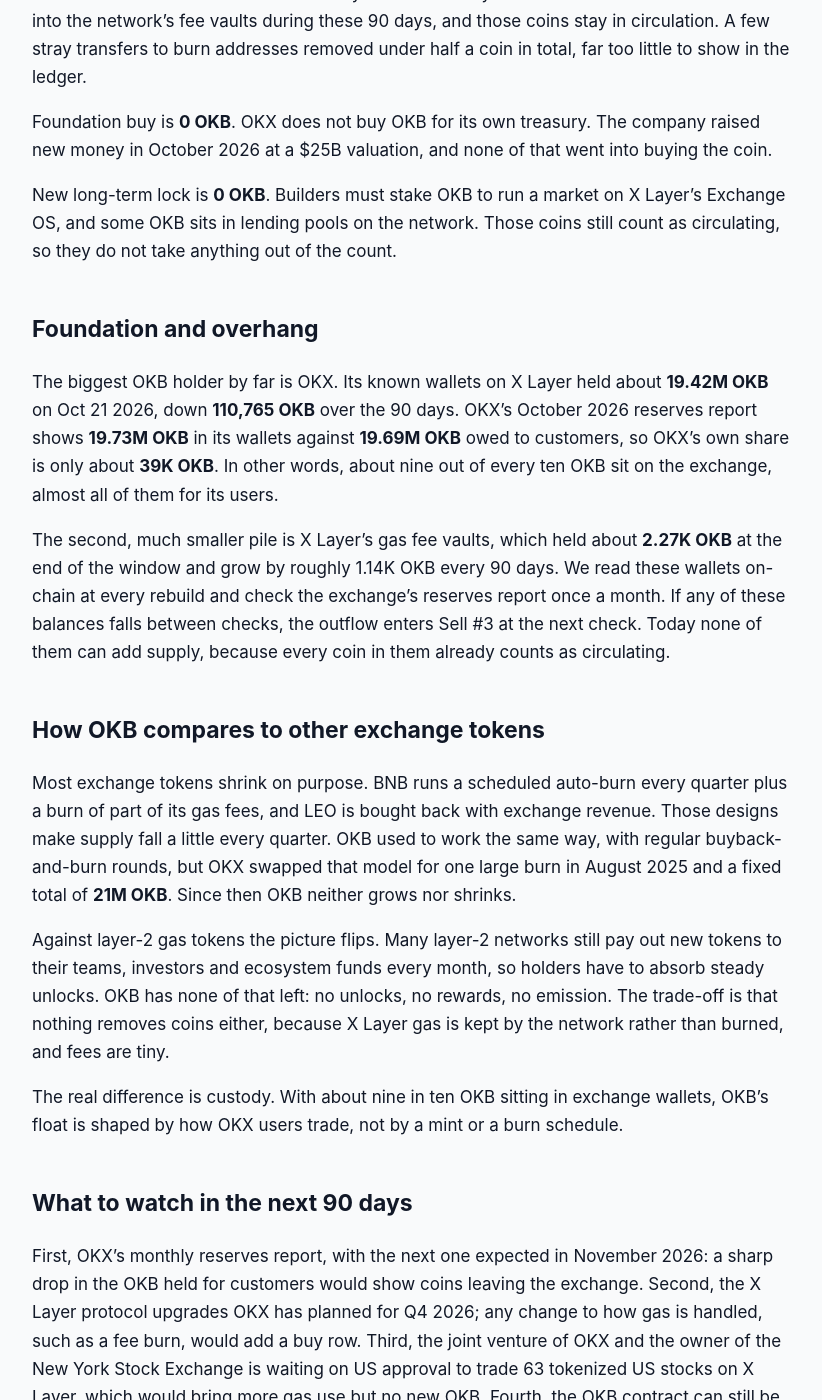
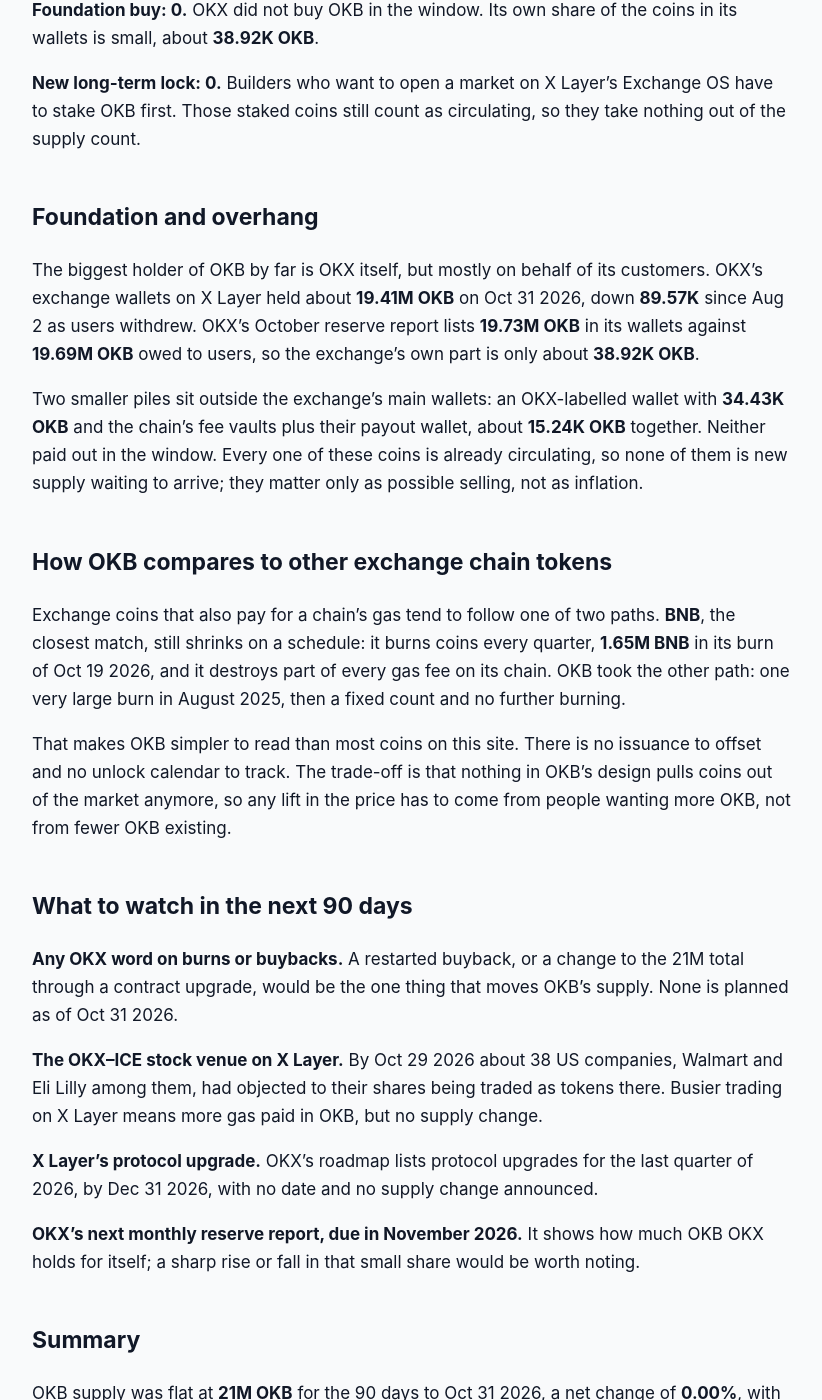
Before and after one commit to jeevansongmy-spec/mrnasdog-articles, a Jekyll site: the page built from crypto/okb-pressure-framework.md, in a window 1280 px wide and 1400 px high, scrolled down 1527 px. Shown: the whole window, without its empty margins (228-1050 px from the left). Built offline with Jekyll 4.4.1, drawn with Linux system fonts in a browser that asks for light colours; some of the changed text lies outside the part shown.

Commit message:
publish: crypto/okb-pressure-framework

```diff
--- a/crypto/okb-pressure-framework.md
+++ b/crypto/okb-pressure-framework.md
@@ -1,6 +1,6 @@
 ---
 title:         "OKB Inflation Analysis · October 2026 · Mixed flows · supply roughly steady"
-description:   "OKB supply held flat: no mint, no vesting, no buyback and no fee burn, so 0.00% net over 90 days and the same next. 21M OKB since the Aug 2025 burn."
+description:   "OKB, the gas coin of OKX's X Layer, made no new coins and burned none from Aug 2 to Oct 31 2026: 0.00% net on a fixed 21M OKB, and the same expected next."
 canonical_url: "https://mrnasdog.com/research/okb/inflation"
 tags:          ["crypto", "okb", "okx", "layer2"]
 published:     true
@@ -12,54 +12,60 @@ published:     true
 <!-- main-page -->
 ➜ Start with the OKB coin page for the short answer (should you buy OKB?) and its price drivers: [mrnasdog.com/research/okb](https://mrnasdog.com/research/okb)
 
-OKB supply did not move in the last 90 days. Between Jul 23 and Oct 21 2026 the ledger shows **0 OKB** of new supply and **0 OKB** removed, for a net change of **0.00%**, and the next 90 days project the same **0.00%**. OKB is the gas coin of OKX's X Layer network, has no block reward and no vesting left, and has stayed at a total of **21M OKB** since OKX burned **65.26M OKB** on Aug 15 2025. Other supply trackers read **+0.01%**, the same picture.
+OKB supply did not move: **0.00%** net from Aug 2 to Oct 31 2026, and **0.00%** expected for the next 90 days. OKB is the gas coin of X Layer, the chain built by the OKX exchange, and OKX fixed the total at **21M OKB** in August 2025. In the window, **0 OKB** was made and **0 OKB** was bought back or burned, and other trackers agree, showing **−0.004%**.
 
 ## The verdict, in one paragraph
 
-OKB's net supply change over the last 90 days is **0.00%** of the **21M OKB** in circulation, and the forecast for the next 90 days is also **0.00%**. Other supply trackers show **+0.01%** for the same 90 days, a gap of **0.01 points**, which is too small to need a warning flag on the page. Nothing was minted, nothing vested and nothing was burned in any amount that shows at two decimal places. OKB is a **flat-supply exchange gas token**: the number of coins stands still, and only the owners of those coins change.
+OKB is a coin whose count is standing still. Over the 90 days to Oct 31 2026 there was **no new supply** and **no supply taken away**, so the net change is **0.00%**, and nothing on the calendar changes that for the next 90 days. Other trackers read OKB at **−0.004%** over the same stretch, in line with ours, so the coin page carries no warning note. Our label: **mixed flows, supply roughly steady** — in OKB's case less "mixed" than simply still. The story for OKB holders now is demand, not supply.
 
 ## Sell pressure: where new OKB comes from
 
-Protocol inflation is **0 OKB**. X Layer has no block reward. The network's sequencer is paid in gas fees, and those fees are OKB that already circulates, so running the chain creates no new OKB. On the Ethereum side, the older OKB token still has about **429K OKB** outstanding, and that number did not change by a single coin between Jul 23 and Oct 21 2026. OKX stopped OKB withdrawals to Ethereum in August 2025, and no OKB moved from Ethereum into X Layer in these 90 days.
+**Protocol inflation: 0.** OKB has no block reward and no staking pay. The machines that run X Layer are paid out of gas fees, in OKB that already exists, and OKX removed the mint from the OKB token contract on **Aug 18 2025**. The contract can still be upgraded by OKX, so the 21M total rests on OKX's promise rather than on code that can never change — but no such upgrade has been announced.
 
-Vesting unlocks are **0 OKB**. OKB's old release schedule ended in 2018, and all **21M OKB** now count as unlocked. There is no team cliff, no investor unlock and no monthly release anywhere ahead.
+**Vesting unlocks: 0.** No OKB is locked up for staff, investors or partners. The old Ethereum version of OKB, which OKX is phasing out, held **429,064.58 OKB** on both Aug 2 and Oct 31 2026, so no coins crossed over from Ethereum to X Layer in the window either.
 
-Foundation and unscheduled unlocks are **0 OKB**. OKX itself is the only large holder that matters, and its wallets on X Layer hold about **19.42M OKB**. That pile is mostly customers' coins, and every coin in it already counts as circulating, so when OKX moves OKB out to users or to the market, no new supply appears.
+**Foundation and unscheduled unlocks: 0.** There is no separate foundation treasury waiting to sell. The large OKB balances belong to OKX's exchange wallets, and those coins already count as circulating, so when they move they do not add to supply.
 
-Long-term locked or bankruptcy supply is **0 OKB**. No court case, estate or long lock holds OKB waiting to come back to the market.
+**Long-term locked or bankruptcy: 0.** No court estate, bankruptcy pile or long lock of OKB is waiting to be paid out.
 
 ## Buy pressure: where new OKB goes
 
-Programmatic buyback is **0 OKB**. For years OKX bought back OKB with exchange profits and burned it. That programme ended with the one-time burn of **65.26M OKB** on Aug 15 2025, which brought the total down to **21M OKB**. OKX said at the time that the total would stay at 21M, and no OKB buyback has run since.
+**Programmatic buyback: 0.** For years OKX bought back and burned OKB every quarter. That program ended with one last burn of **65.26M OKB** on **Aug 15 2025**, coins taken from past buybacks and from reserves, which is what brought the total down to 21M. No new buyback has been announced since.
 
-Protocol fee burn is **0 OKB**. Gas on X Layer is not destroyed. About **1.14K OKB** of fees flowed into the network's fee vaults during these 90 days, and those coins stay in circulation. A few stray transfers to burn addresses removed under half a coin in total, far too little to show in the ledger.
+**Protocol fee burn: 0.** X Layer does not destroy its gas. From Aug 2 to Oct 31 2026 about **1,207 OKB** of fees built up in the chain's fee vaults, where they stay as spendable coins. Less than **one OKB** was sent to dead addresses in that time, which is too small to count.
 
-Foundation buy is **0 OKB**. OKX does not buy OKB for its own treasury. The company raised new money in October 2026 at a $25B valuation, and none of that went into buying the coin.
+**Foundation buy: 0.** OKX did not buy OKB in the window. Its own share of the coins in its wallets is small, about **38.92K OKB**.
 
-New long-term lock is **0 OKB**. Builders must stake OKB to run a market on X Layer's Exchange OS, and some OKB sits in lending pools on the network. Those coins still count as circulating, so they do not take anything out of the count.
+**New long-term lock: 0.** Builders who want to open a market on X Layer's Exchange OS have to stake OKB first. Those staked coins still count as circulating, so they take nothing out of the supply count.
 
 ## Foundation and overhang
 
-The biggest OKB holder by far is OKX. Its known wallets on X Layer held about **19.42M OKB** on Oct 21 2026, down **110,765 OKB** over the 90 days. OKX's October 2026 reserves report shows **19.73M OKB** in its wallets against **19.69M OKB** owed to customers, so OKX's own share is only about **39K OKB**. In other words, about nine out of every ten OKB sit on the exchange, almost all of them for its users.
+The biggest holder of OKB by far is OKX itself, but mostly on behalf of its customers. OKX's exchange wallets on X Layer held about **19.41M OKB** on Oct 31 2026, down **89.57K** since Aug 2 as users withdrew. OKX's October reserve report lists **19.73M OKB** in its wallets against **19.69M OKB** owed to users, so the exchange's own part is only about **38.92K OKB**.
 
-The second, much smaller pile is X Layer's gas fee vaults, which held about **2.27K OKB** at the end of the window and grow by roughly 1.14K OKB every 90 days. We read these wallets on-chain at every rebuild and check the exchange's reserves report once a month. If any of these balances falls between checks, the outflow enters Sell #3 at the next check. Today none of them can add supply, because every coin in them already counts as circulating.
+Two smaller piles sit outside the exchange's main wallets: an OKX-labelled wallet with **34.43K OKB** and the chain's fee vaults plus their payout wallet, about **15.24K OKB** together. Neither paid out in the window. Every one of these coins is already circulating, so none of them is new supply waiting to arrive; they matter only as possible selling, not as inflation.
 
-## How OKB compares to other exchange tokens
+## How OKB compares to other exchange chain tokens
 
-Most exchange tokens shrink on purpose. BNB runs a scheduled auto-burn every quarter plus a burn of part of its gas fees, and LEO is bought back with exchange revenue. Those designs make supply fall a little every quarter. OKB used to work the same way, with regular buyback-and-burn rounds, but OKX swapped that model for one large burn in August 2025 and a fixed total of **21M OKB**. Since then OKB neither grows nor shrinks.
+Exchange coins that also pay for a chain's gas tend to follow one of two paths. **BNB**, the closest match, still shrinks on a schedule: it burns coins every quarter, **1.65M BNB** in its burn of Oct 19 2026, and it destroys part of every gas fee on its chain. OKB took the other path: one very large burn in August 2025, then a fixed count and no further burning.
 
-Against layer-2 gas tokens the picture flips. Many layer-2 networks still pay out new tokens to their teams, investors and ecosystem funds every month, so holders have to absorb steady unlocks. OKB has none of that left: no unlocks, no rewards, no emission. The trade-off is that nothing removes coins either, because X Layer gas is kept by the network rather than burned, and fees are tiny.
-
-The real difference is custody. With about nine in ten OKB sitting in exchange wallets, OKB's float is shaped by how OKX users trade, not by a mint or a burn schedule.
+That makes OKB simpler to read than most coins on this site. There is no issuance to offset and no unlock calendar to track. The trade-off is that nothing in OKB's design pulls coins out of the market anymore, so any lift in the price has to come from people wanting more OKB, not from fewer OKB existing.
 
 ## What to watch in the next 90 days
 
-First, OKX's monthly reserves report, with the next one expected in November 2026: a sharp drop in the OKB held for customers would show coins leaving the exchange. Second, the X Layer protocol upgrades OKX has planned for Q4 2026; any change to how gas is handled, such as a fee burn, would add a buy row. Third, the joint venture of OKX and the owner of the New York Stock Exchange is waiting on US approval to trade 63 tokenized US stocks on X Layer, which would bring more gas use but no new OKB. Fourth, the OKB contract can still be upgraded by its owner key, so any upgrade or new buyback announcement would reopen the supply count at once.
+**Any OKX word on burns or buybacks.** A restarted buyback, or a change to the 21M total through a contract upgrade, would be the one thing that moves OKB's supply. None is planned as of Oct 31 2026.
+
+**The OKX–ICE stock venue on X Layer.** By Oct 29 2026 about 38 US companies, Walmart and Eli Lilly among them, had objected to their shares being traded as tokens there. Busier trading on X Layer means more gas paid in OKB, but no supply change.
+
+**X Layer's protocol upgrade.** OKX's roadmap lists protocol upgrades for the last quarter of 2026, by Dec 31 2026, with no date and no supply change announced.
+
+**OKX's next monthly reserve report, due in November 2026.** It shows how much OKB OKX holds for itself; a sharp rise or fall in that small share would be worth noting.
 
 ## Summary
 
-OKB's supply was flat over the last 90 days, at **0.00%**, and is projected to stay flat for the next 90 days, with other trackers reading **+0.01%**. OKB is the gas coin of OKX's X Layer, with **21M OKB** in total since OKX's **65.26M OKB** burn on Aug 15 2025, no block reward, no vesting, no buyback and no fee burn. The main risk is concentration: about **19.42M OKB** sit in OKX's wallets, almost all of it customers' coins, so the exchange shapes the float. The ceiling is the 21M total, which only an upgrade of the token contract could change.
+OKB supply was flat at **21M OKB** for the 90 days to Oct 31 2026, a net change of **0.00%**, with the same expected for the next 90 days.
 
----
+OKB has no block reward, no vesting, no buyback and no gas burn since OKX's last burn of 65.26M OKB on Aug 15 2025.
 
-*MrNasDog Pressure Framework analysis of OKB, Metric 1 — Inflation. Data + explanation only. Not financial advice. Checked Oct 21 2026.*
+Almost all of the large OKB balances in OKX's wallets belong to its customers, and every one of those coins already circulates.
+
+With supply standing still, OKB's price depends on demand for OKX and its X Layer chain, not on changes in the number of coins.
```
